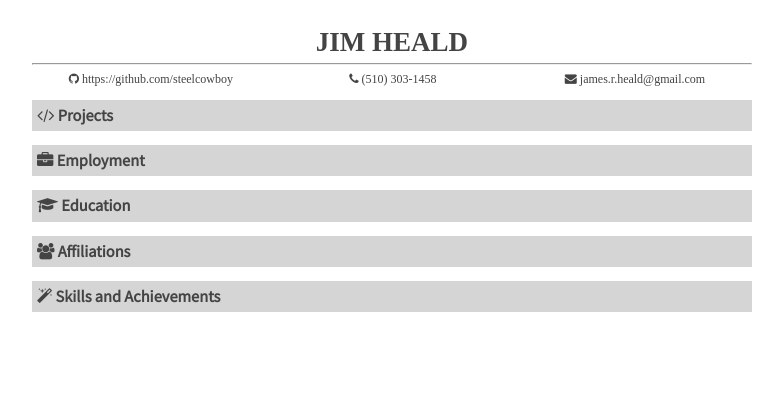
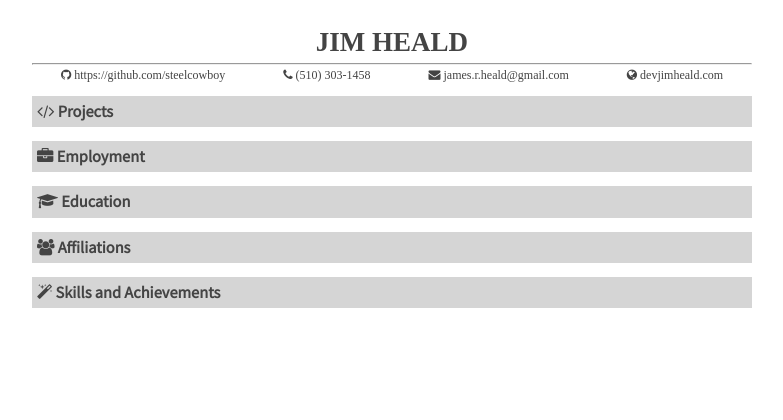
Before and after one commit to steelcowboy/devjimheald.com, a Django app: page /resume/printable in a window 1280 px wide. Shown: the top 420 px of the page, without its empty margins (16-799 px from the left). Run offline with Django 3.2, Linux system fonts and the light colour scheme; data that the repository does not hold is empty; some web fonts are replaced.

Commit message:
Added site; made contact info a flexbox

```diff
--- a/resume/static/resume/style.css
+++ b/resume/static/resume/style.css
@@ -37,6 +37,7 @@ body{
   /*background-color: #C6C6C6;*/
   font-family: 'Source Serif Pro', serif;
   font-size: 18;
+  text-align: center;
 }
 
 .header h2,
@@ -51,14 +52,16 @@ body{
   margin-top: 3px;
 }
 
-.header-info {
-  width: 33%;
-  display: inline-block;
-  font-size: 12;
+.contact-info {
+  display: flex;
+  flex-direction: row;
 }
 
-.header-info p {
-  text-align: center;
+.header-info {
+  /*width: 33%;*/
+  /*display: inline-block;*/
+  flex-grow: 1;
+  font-size: 12;
 }
 
 /* Sections */
--- a/resume/templates/resume/printable.html
+++ b/resume/templates/resume/printable.html
@@ -14,11 +14,13 @@
 
 <body>
   <div id="main">
+
     <div class="header">
       <h2 style="text-align: center;">JIM HEALD</h2>
 
       <hr>
 
+      <div class="contact-info">
           <span class="header-info">
             <p><i class="fa fa-github" aria-hidden="true"></i> https://github.com/steelcowboy</p>
           </span>
@@ -28,6 +30,12 @@
           <span class="header-info">
             <p><i class="fa fa-envelope" aria-hidden="true"></i> james.r.heald@gmail.com</p>
           </span>
+
+          <span class="header-info">
+            <p><i class="fa fa-globe" aria-hidden="true"></i> devjimheald.com</p>
+          </span>
+      </div>
+
     </div>
 
     <div id="content">
```
Lines whose indentation alone changed are shown as unchanged.
